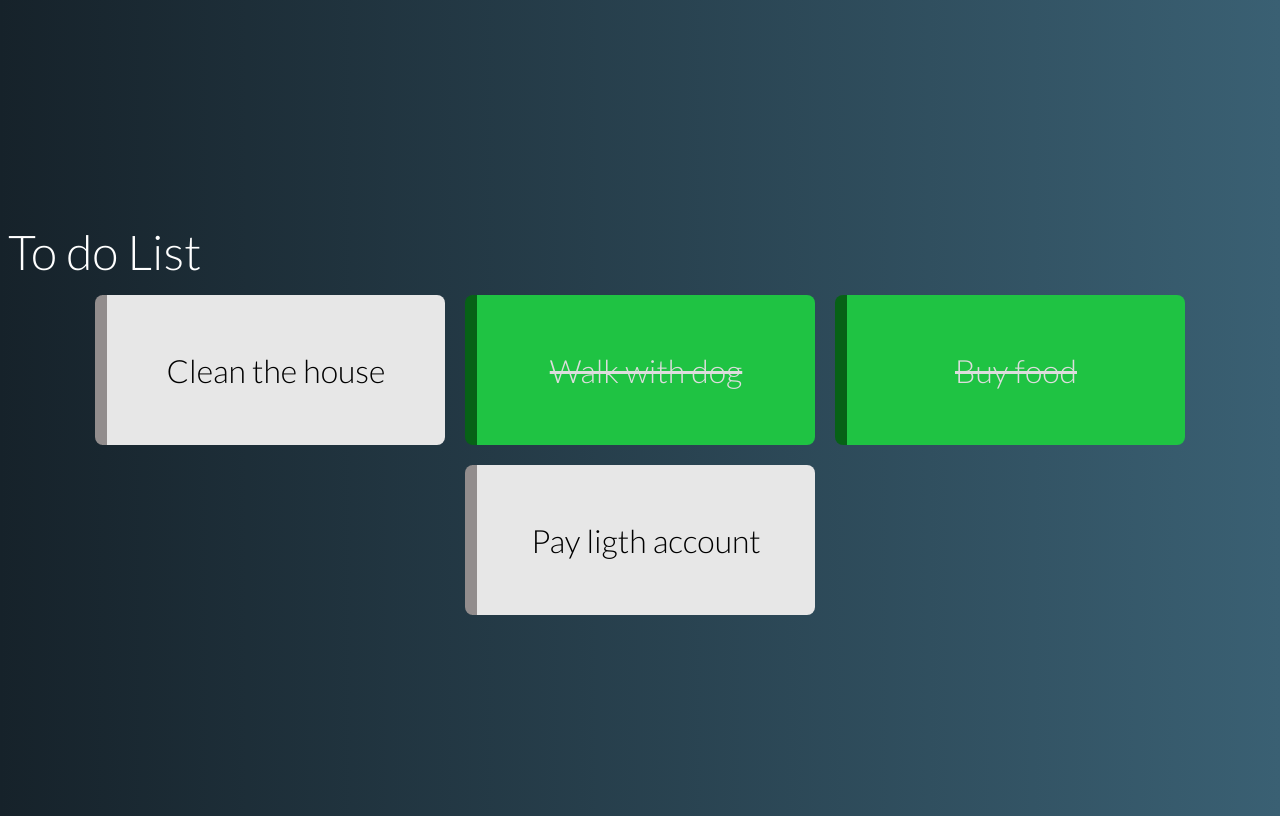
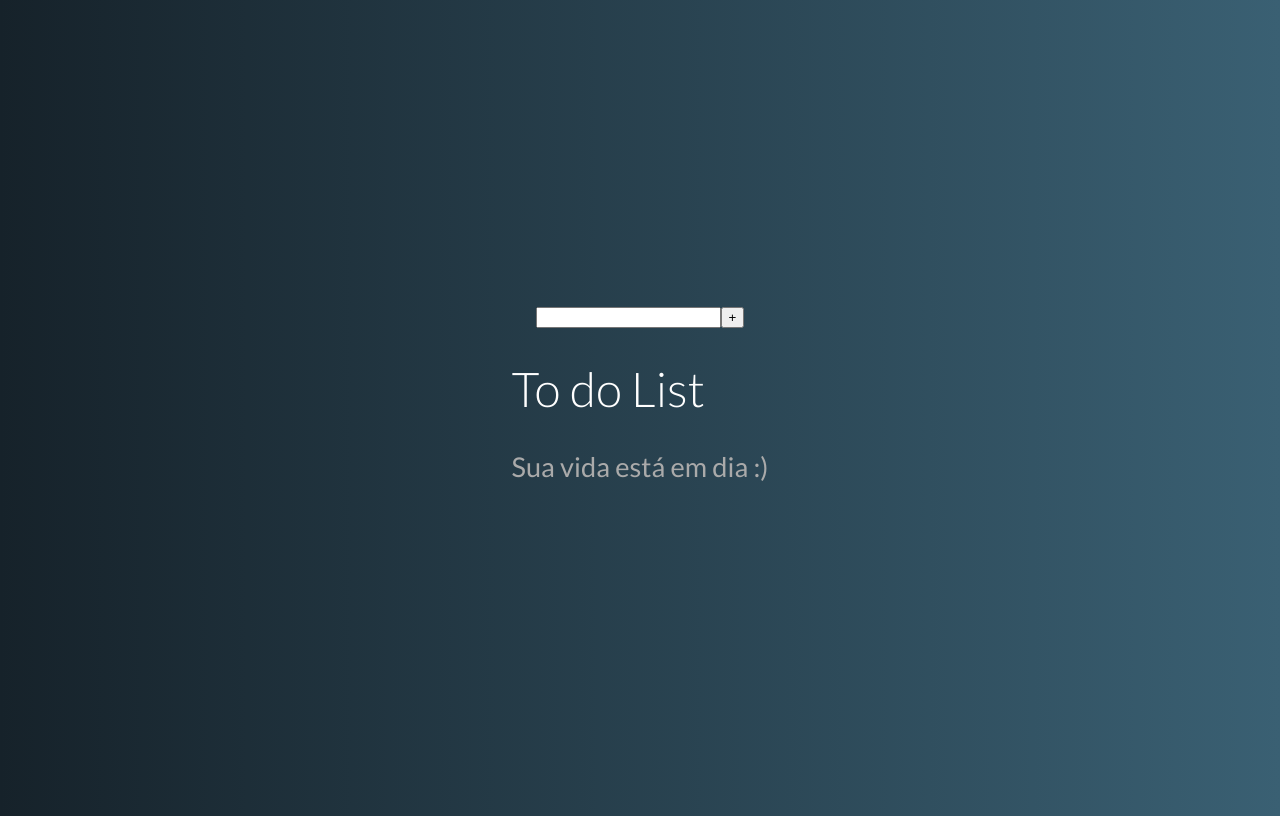
Before and after one commit to rafaeldtx/vue-todo-list, a Vue app: page / in a window 1280 px wide. Built offline with nearby package versions, Linux system fonts and the light colour scheme.

Commit message:
(NewTask) add to App for populate tasks array

```diff
--- a/src/App.vue
+++ b/src/App.vue
@@ -1,22 +1,24 @@
 <template>
 	<div id="app">
+        <new-task @taskAdded="addTask" />
         <task-grid :tasks="tasks" />
 	</div>
 </template>
 
 <script>
 import TaskGrid from './components/TaskGrid'
+import NewTask from './components/NewTask'
 
 export default {
-    components: { TaskGrid },
+    components: { TaskGrid, NewTask },
     data() {
         return {
-            tasks: [
-                { name: 'Clean the house', done: false },
-                { name: 'Walk with dog', done: true },
-                { name: 'Buy food', done: true },
-                { name: 'Pay ligth account', done: false }
-            ]
+            tasks: []
+        }
+    },
+    methods: {
+        addTask(task) {
+            this.tasks.push({ name: task.name, done: false })
         }
     }
 }
--- /dev/null
+++ b/src/components/NewTask.vue
@@ -0,0 +1,26 @@
+<template>
+    <div class="new-task">
+        <input v-model="name" @keydown.enter="addTask" type="text">
+        <button @click="addTask">+</button>
+    </div>
+</template>
+
+<script>
+export default {
+    data() {
+        return {
+            name: null
+        }
+    },
+    methods: {
+        addTask() {
+            this.$emit('taskAdded', { name: this.name })
+            this.name = null
+        }
+    }
+}
+</script>
+
+<style>
+
+</style>
```
